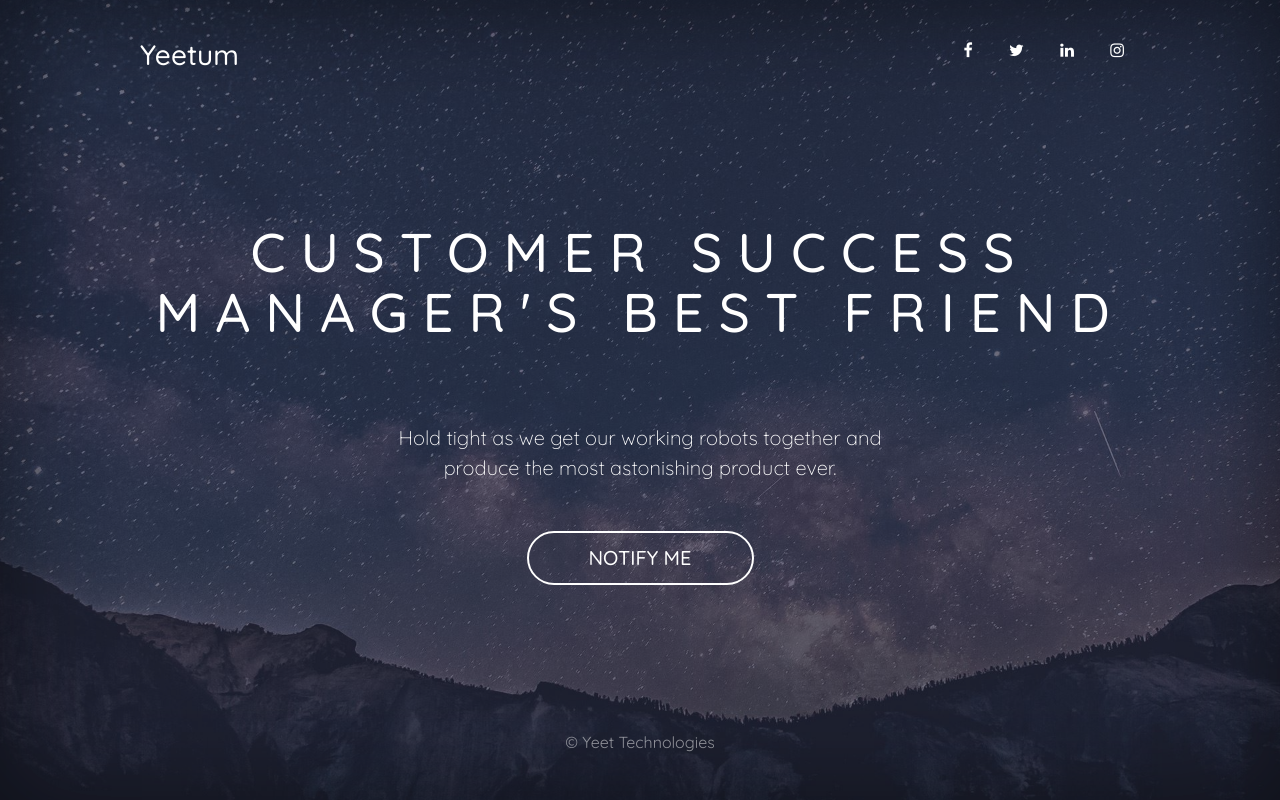
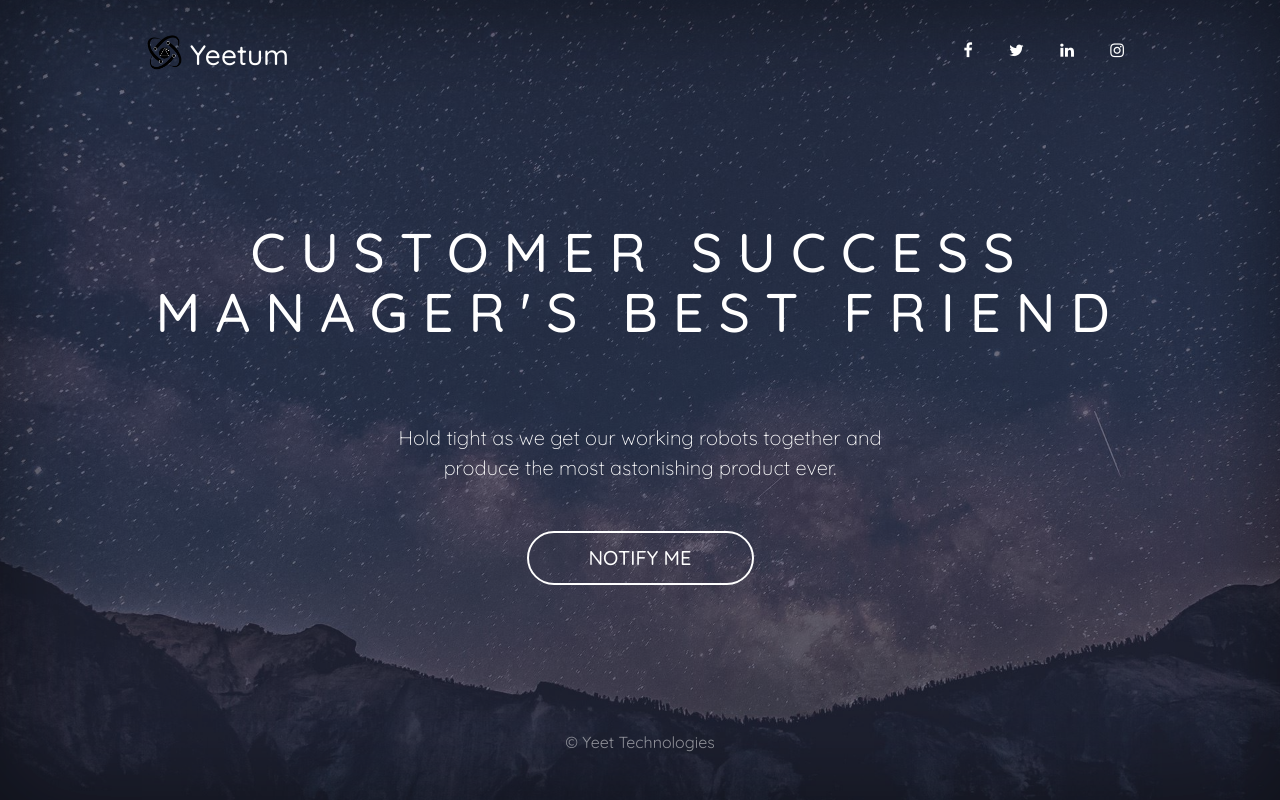
Before and after one commit to tobalo/yeetum, a plain HTML site: page index.html in a window 1280 px wide. Drawn offline with nearby package versions, Linux system fonts and the light colour scheme.

Commit message:
Design adjustment

```diff
--- a/index.html
+++ b/index.html
@@ -4,7 +4,8 @@
     <meta charset="UTF-8">
     <meta http-equiv="X-UA-Compatible" content="IE=edge">
     <meta name="viewport" content="width=device-width, initial-scale=1">
-    <title>Yeetum - Customer Success Tool</title>
+    <title>Yeetum</title>
+    <link rel="icon" type="image/ico" href="img/yeetum2.png">
     <meta name="description" content="Post-Sales CRM Solution"/>
     <link href="https://fonts.googleapis.com/css?family=Quicksand:300,400,500,700" rel="stylesheet">
     <link href="https://maxcdn.bootstrapcdn.com/bootstrap/4.0.0-beta/css/bootstrap.min.css" rel="stylesheet">
@@ -16,6 +17,7 @@
     <div class="cover-container">
       <div class="masthead clearfix">
         <div class="inner">
+          <img class="company_logo" src="img/yeetum2.png">
           <h3 class="masthead-brand">Yeetum</h3>
           <nav class="nav nav-masthead">
             <a class="nav-link nav-social" href="https://www.facebook.com/theyeet"><i class="fa fa-facebook" aria-hidden="true"></i></a>
--- a/styles/main.css
+++ b/styles/main.css
@@ -22,6 +22,12 @@ a:hover {
 .btn-default:hover,
 .btn-default:focus {
   background-color: rgba(255, 255, 255, 0.3);
+}
+
+.company_logo{
+  float: left;
+  width:50px;
+  height:50px;
 }
 
 /*
```
Also changed, not shown: img/yeetum.png (added), img/yeetum2.png (added).
